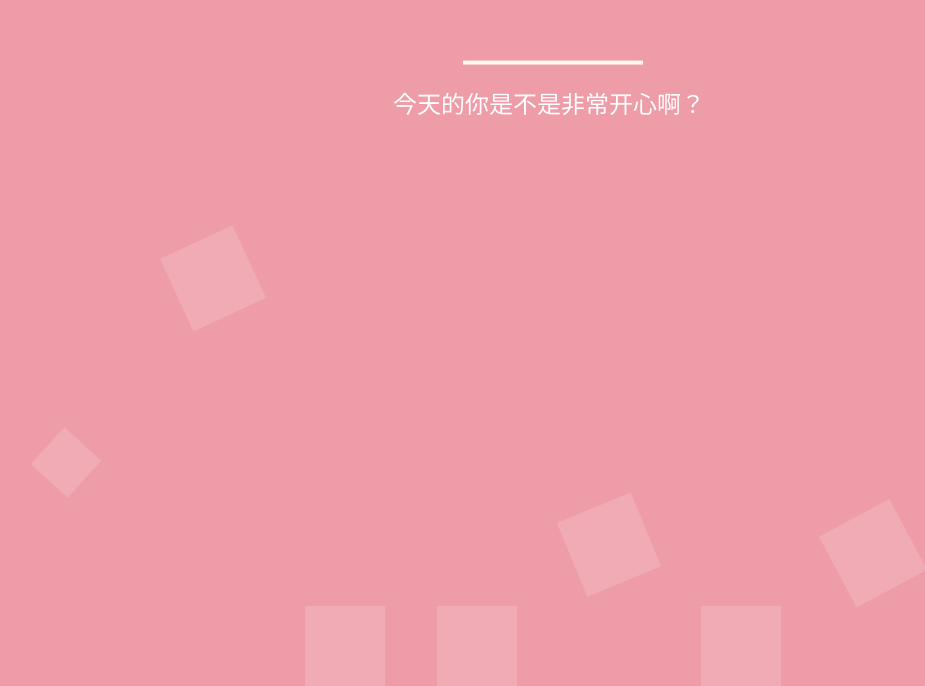
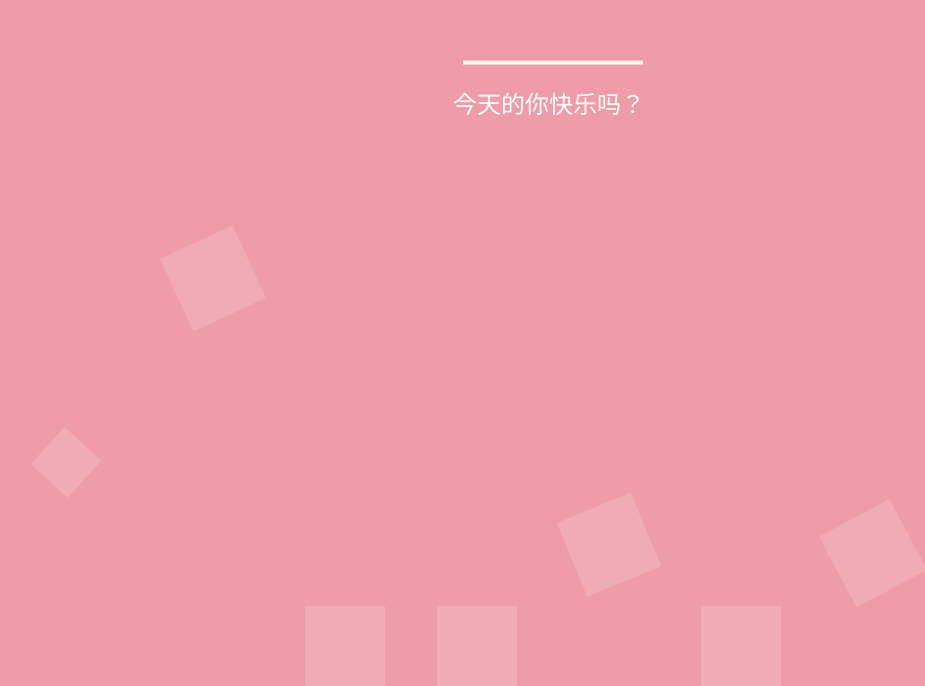
Before and after one commit to shmily377/yksrkl.github.io, a plain HTML site: page html/BirthdayCake.html in a window 1280 px wide. Shown: the part 290-976 px from the top of the page, without its empty margins (91-1016 px from the left). Drawn offline with Linux system fonts and the light colour scheme.

Commit message:
更新 BirthdayCake.html

```diff
--- a/html/BirthdayCake.html
+++ b/html/BirthdayCake.html
@@ -193,7 +193,7 @@
   <a class="lk3">
     <div class="link3">
       <div class="bt3" style="text-align: center; color: white;font-size:24px">
-        今天的你是不是非常开心啊？
+        今天的你快乐吗？
       </div>
     </div>
   </a>
```
